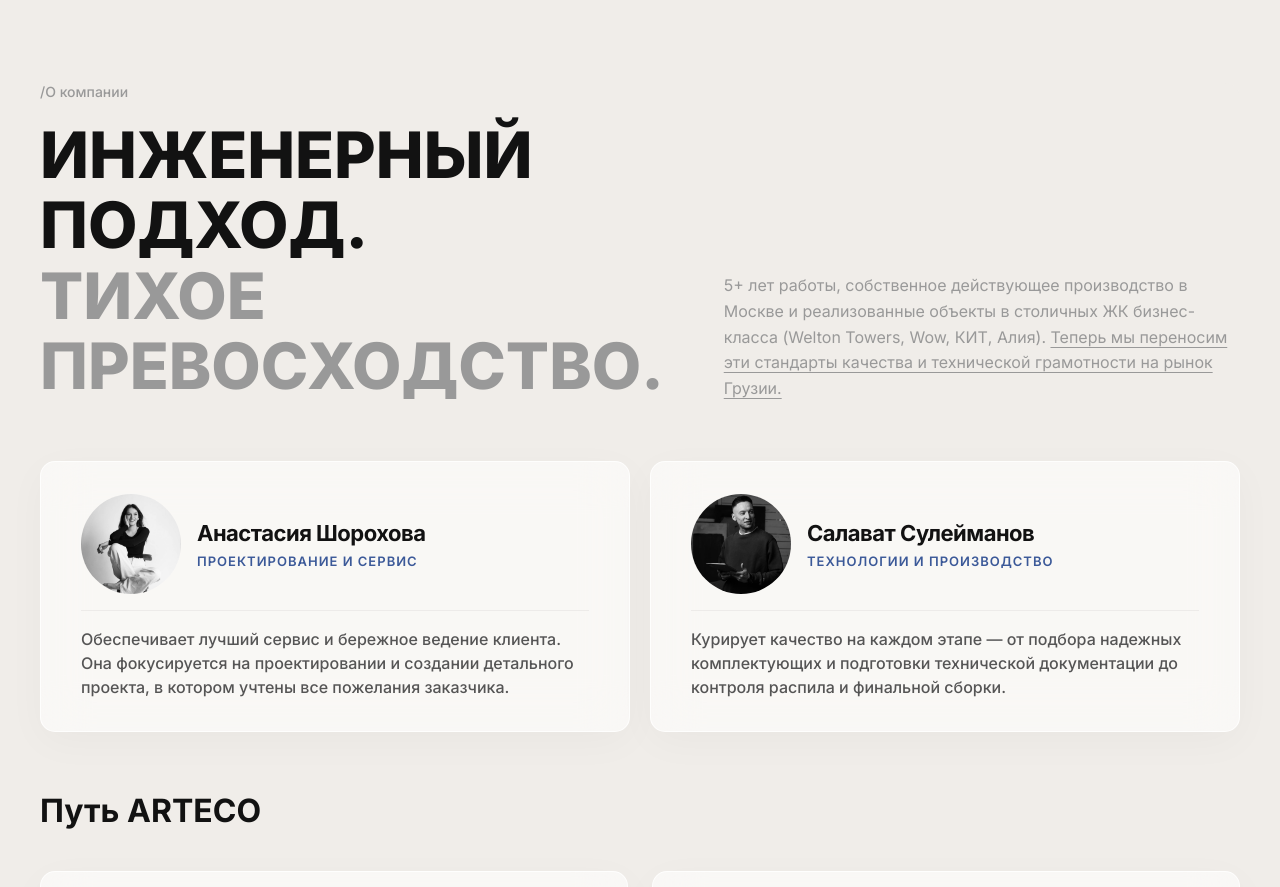
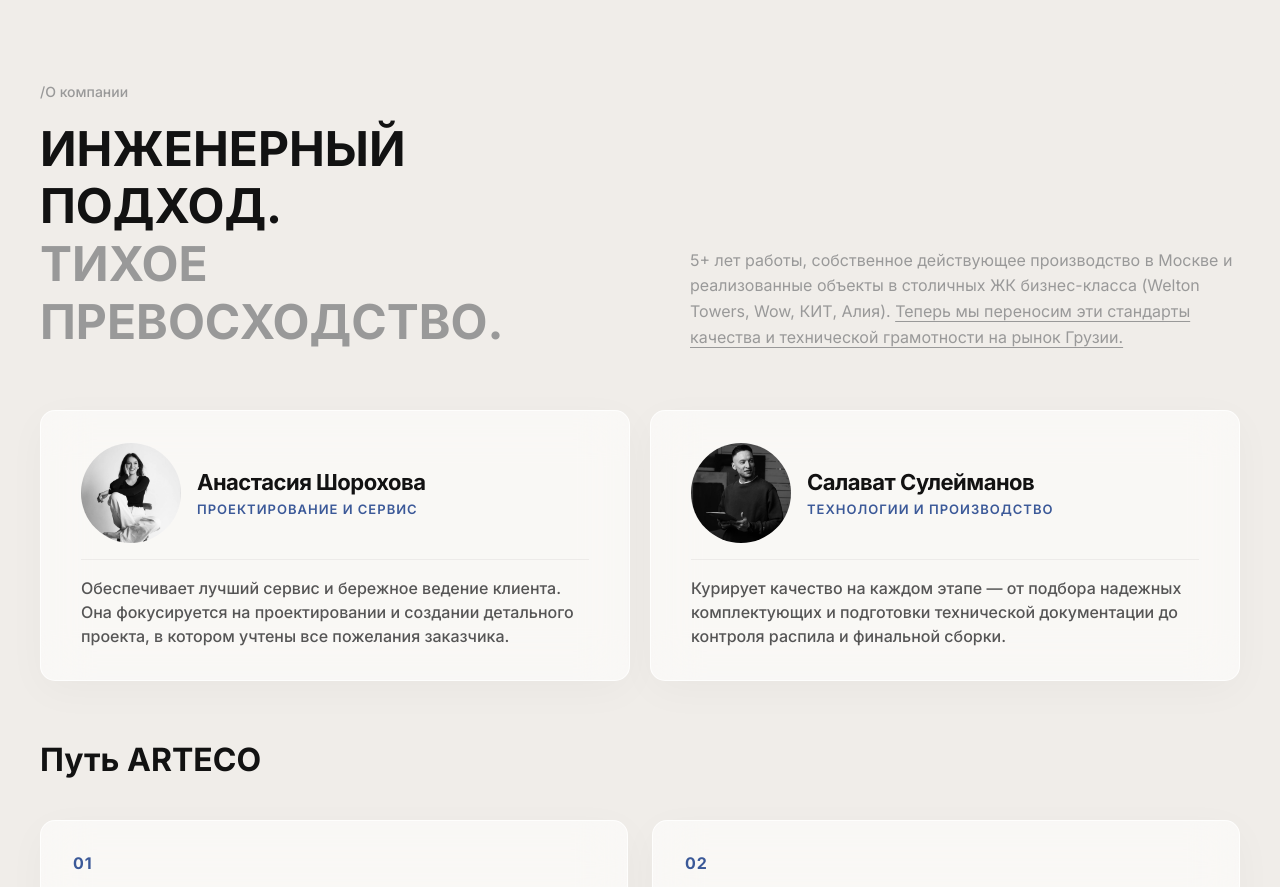
Before and after one commit to arteco6633/artecoge, a React (Vite) app: page / in a window 1280 px wide. Shown: the part 2160-3047 px from the top of the page. Built offline with nearby package versions, Linux system fonts and the light colour scheme; no server answers; the database is empty.

Commit message:
style: match CompanyInfo title size to Catalog title

```diff
--- a/src/components/CompanyInfo/CompanyInfo.css
+++ b/src/components/CompanyInfo/CompanyInfo.css
@@ -38,9 +38,9 @@
 }
 
 .company-title {
-  font-size: 64px;
-  font-weight: 800;
-  line-height: 1.1;
+  font-size: 48px;
+  font-weight: 700;
+  line-height: 1.2;
   color: var(--text-primary);
   margin: 0;
   text-transform: uppercase;
@@ -348,10 +348,6 @@
     max-width: 400px;
   }
 
-  .company-title {
-    font-size: 1.8rem;
-  }
-
   .company-white-block {
     padding: 40px;
   }
```
